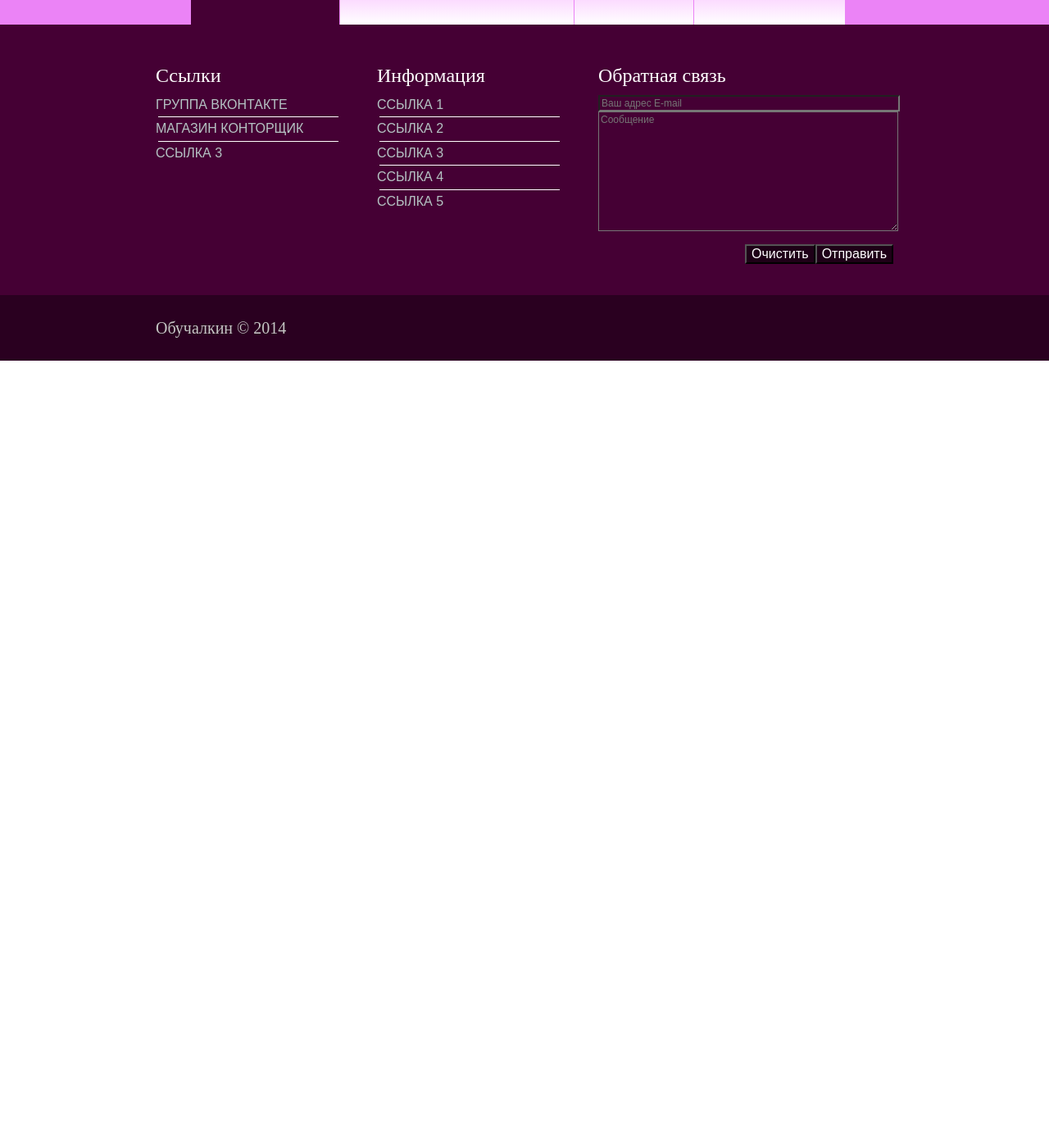
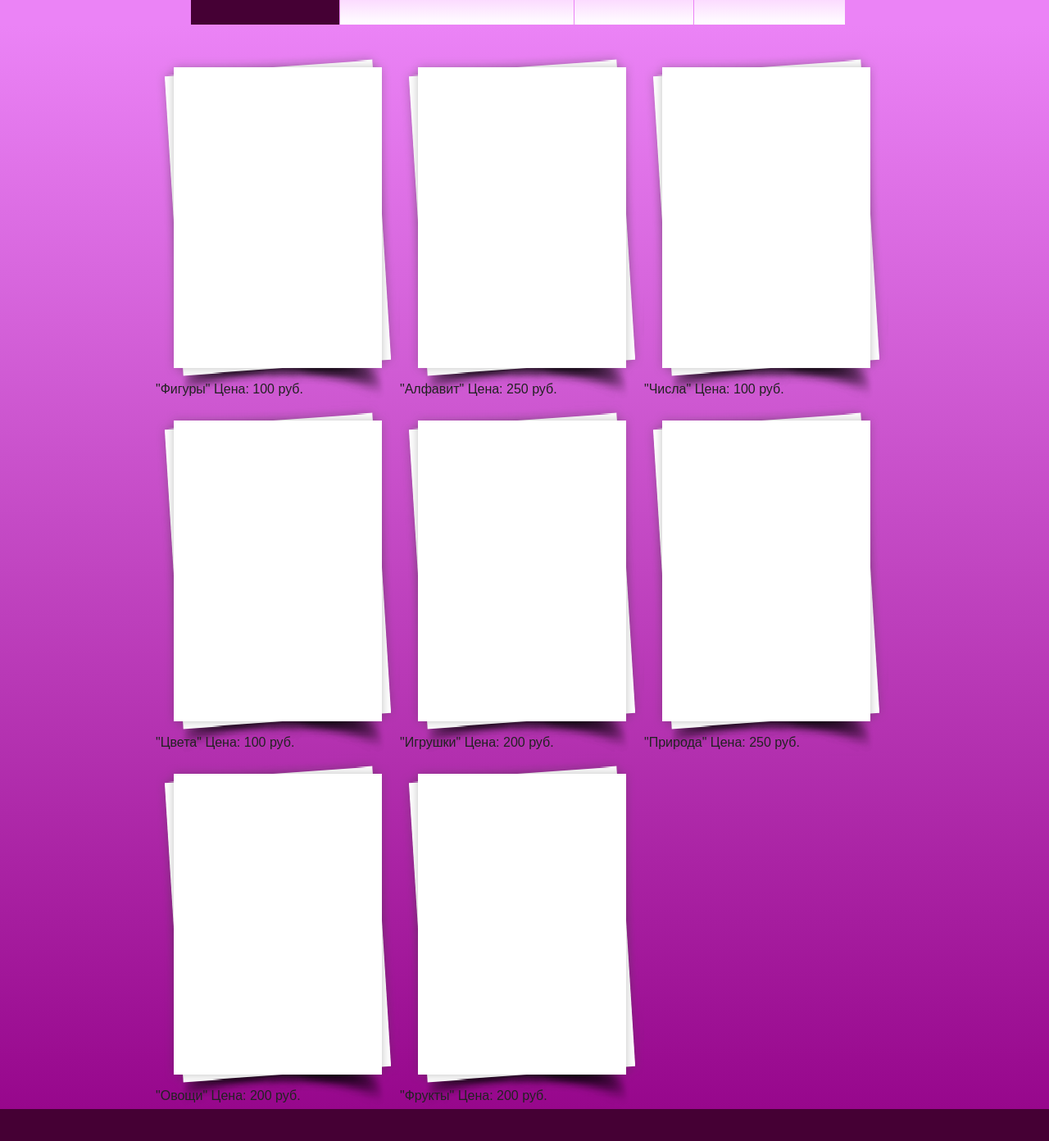
Before and after one commit to vitalidze/obuchalkin-site, a Jekyll site: the page built from cards.html, in a window 1280 px wide and 1400 px high, scrolled down 270 px. Shown: the top 1392 px of the window at 82% size. Built offline with Jekyll 4.4.1, drawn with Linux system fonts in a browser that asks for light colours; nearby versions of some CDN libraries; before the commit the page ends 900 px from its top, so only the background shows below that.

Commit message:
Implemented first version of card sets, configured automatic height calculation for content block (moved to header and footer)

```diff
--- /dev/null
+++ b/_data/cardsets.yml
@@ -0,0 +1,31 @@
+- id: figures
+  title: Фигуры
+  price: 100
+
+- id: alphabet
+  title: Алфавит
+  price: 250
+
+- id: numbers
+  title: Числа
+  price: 100
+
+- id: colors
+  title: Цвета
+  price: 100
+
+- id: toys
+  title: Игрушки
+  price: 200
+
+- id: nature
+  title: Природа
+  price: 250
+
+- id: vegetables
+  title: Овощи
+  price: 200
+
+- id: fruits
+  title: Фрукты
+  price: 200
--- a/_includes/footer.html
+++ b/_includes/footer.html
@@ -1,3 +1,4 @@
+</div>
 <div class="mjs-container" style="height: 330px; background-color: #450034;">
     <div class="mjs-content-holder" style="padding-top: 30px;">
         <p>
--- a/_includes/header.html
+++ b/_includes/header.html
@@ -40,3 +40,4 @@
         <li class="mjs-menu-item"><a class="mjs-menu-item-link {% if page.url == '/contacts.html' %} mjs-menu-item-link-selected {% else %} mjs-menu-item-link-default {% endif %}" href="contacts.html">Контакты</a></li>
     </ul>
 </div>
+<div class="mjs-container" style="overflow: hidden; background-image: linear-gradient(rgb(235, 131, 246), rgb(151, 7, 140)); padding-top: 30px;">
--- a/cards.html
+++ b/cards.html
@@ -2,3 +2,17 @@
 layout: default
 title: Каталог карточек
 ---
+            {% for cardset in site.data.cardsets %}
+            <div class="mjs-content-holder">
+                <div class="mjs-picture-stack-bg">
+                    <div class="mjs-picture-stack">
+                    </div>
+                    <p style="margin-top: 20px;">
+                        "{{ cardset.title }}" Цена: {{ cardset.price }} руб.
+                    </p>
+                </div>
+
+
+
+            </div>
+            {% endfor %}
--- a/index.html
+++ b/index.html
@@ -2,8 +2,6 @@
 layout: default
 title: Развивающие карточки
 ---
-
-        <div class="mjs-container" style="height: 460px; background-image: linear-gradient(rgb(235, 131, 246), rgb(151, 7, 140)); padding-top: 30px;">
             <div class="mjs-content-holder">
                 <div class="mjs-picture-stack-bg">
                     <div class="slides mjs-picture-stack">
@@ -30,7 +28,6 @@ title: Развивающие карточки
                     </div>
                 </div>
             </div>
-        </div>
 
             <script src="js/jquery-tinyslider.min.js"></script>
 
```
Lines whose indentation alone changed are shown as unchanged.
